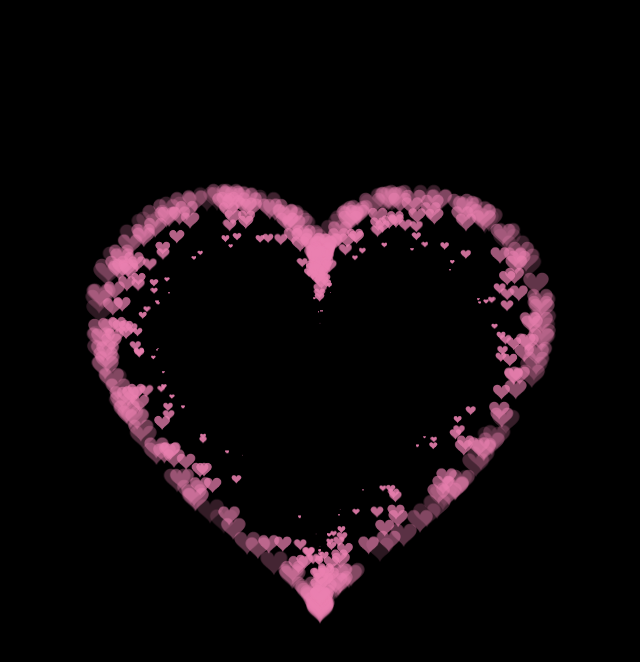
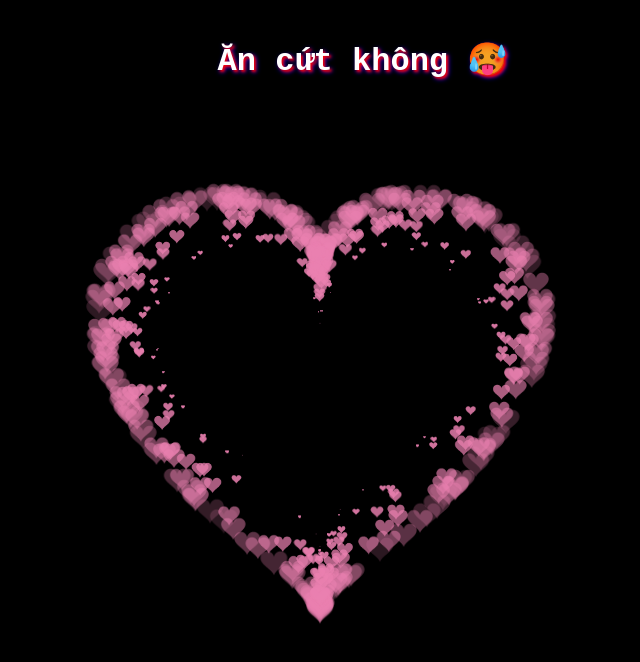
Before and after one commit to nvhai248/heart_bum_bum_chiu_chiu, a plain HTML site: page index.html in a window 1280 px wide. Shown: the whole page, without its empty margins (320-960 px from the left). Drawn offline with Linux system fonts and the light colour scheme.

Commit message:
update title

```diff
--- a/index.html
+++ b/index.html
@@ -24,10 +24,20 @@
 
         height: 100%;
       }
+      h1 {
+        position: absolute;
+        color: white;
+        text-align: center;
+        font-family: "Courier New", Courier, monospace;
+        text-shadow: 2px 2px 3px #ff0000, 2px 2px 5px #0000ff;
+        margin-top: 40px;
+        left: 42%;
+      }
     </style>
   </head>
 
   <body>
+    <h1>Ăn cứt không 🥵</h1>
     <canvas id="pinkboard"></canvas>
 
     <script>
```
